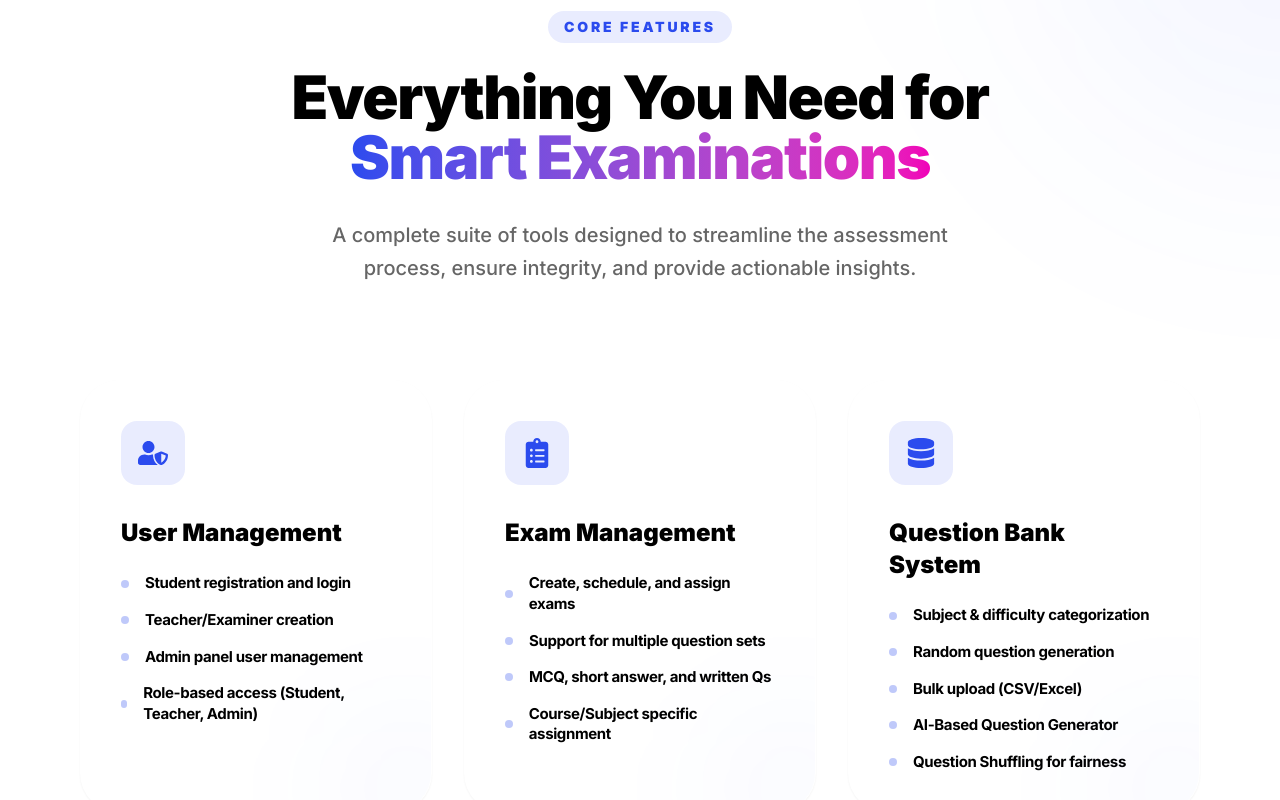
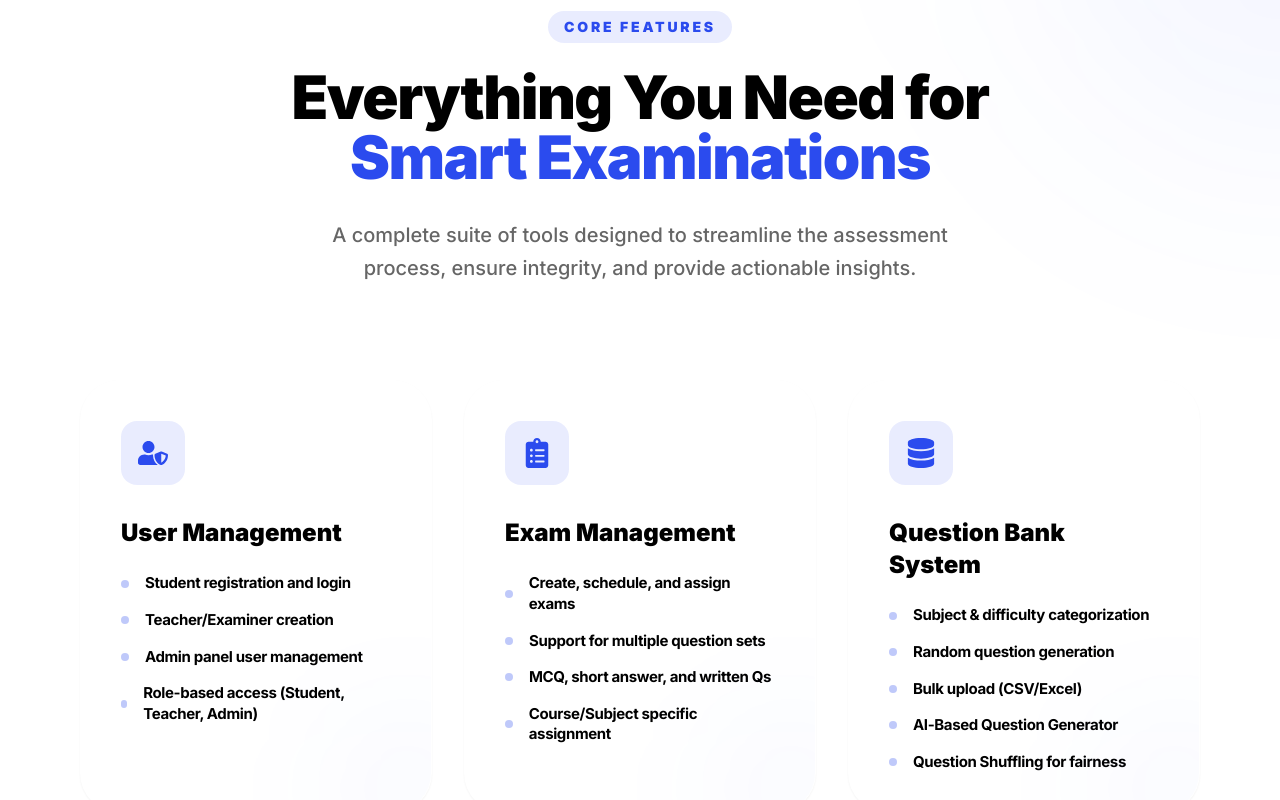
Before and after one commit to sohelma/oexam-client, a Next.js app: page / in a window 1280 px wide. Shown: the part 3680-4480 px from the top of the page. Built offline with nearby package versions, Linux system fonts and the light colour scheme.

Commit message:
bg color changes in faq and footer section

```diff
--- a/src/components/home/FAQ/FAQ.jsx
+++ b/src/components/home/FAQ/FAQ.jsx
@@ -28,7 +28,7 @@ const FAQ = () => {
   ];
 
   return (
-    <section id="faq" className="py-24 bg-base-100 scroll-mt-20">
+    <section id="faq" className="py-24 bg-[#f8fafc] scroll-mt-20">
       <div className="mx-auto w-full max-w-[1440px] px-4 md:px-10 lg:px-20">
         <div className="grid grid-cols-1 lg:grid-cols-12 gap-16">
           {/* Left Side: Text & Support Card */}
--- a/src/components/home/Hero/Services.jsx
+++ b/src/components/home/Hero/Services.jsx
@@ -103,7 +103,7 @@ export default function Services() {
           </span>
           <h2 className="text-4xl md:text-6xl font-black text-base-content tracking-tight mb-8">
             Everything You Need for <br />
-            <span className="text-transparent bg-clip-text bg-gradient-to-r from-primary to-secondary">
+            <span className="text-primary">
               Smart Examinations
             </span>
           </h2>
--- a/src/components/shared/Footer/Footer.jsx
+++ b/src/components/shared/Footer/Footer.jsx
@@ -4,7 +4,7 @@ import Logo from '../Logo/Logo';
 
 const Footer = () => {
   return (
-    <footer className="bg-base-200/50 border-t border-base-150 pt-16 pb-8">
+    <footer className="bg-[#f8fafc] border-t border-base-150 pt-16 pb-8">
       <div className="mx-auto w-full max-w-[1440px] px-4 md:px-10 lg:px-20">
         <div className="grid grid-cols-1 md:grid-cols-2 lg:grid-cols-4 gap-12 mb-12">
           {/* Brand & About */}
```
